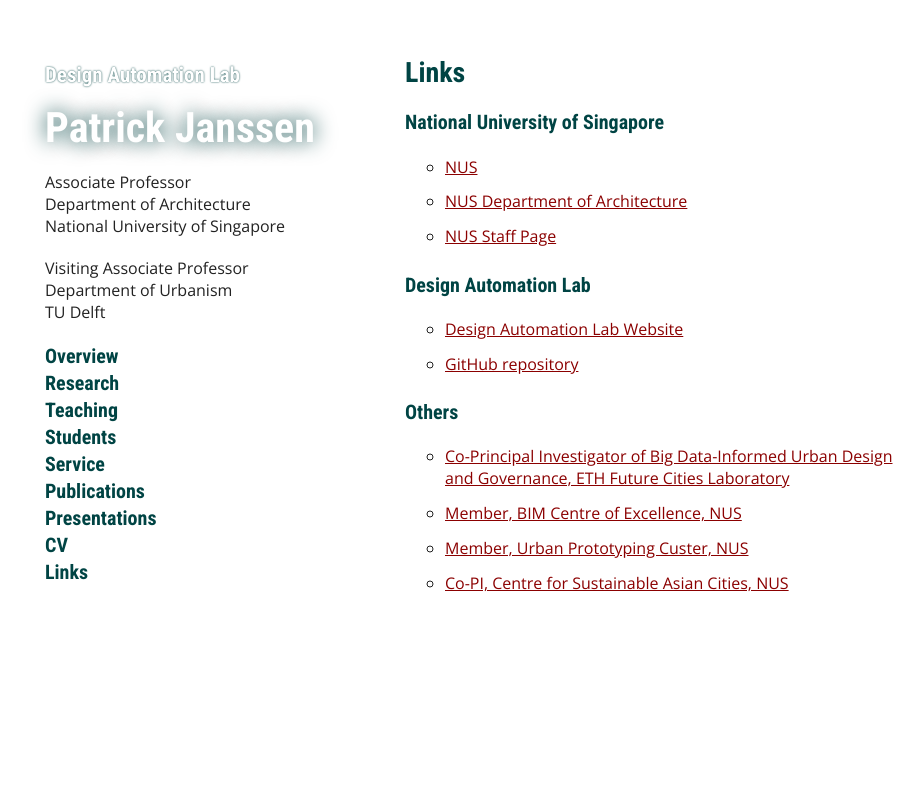
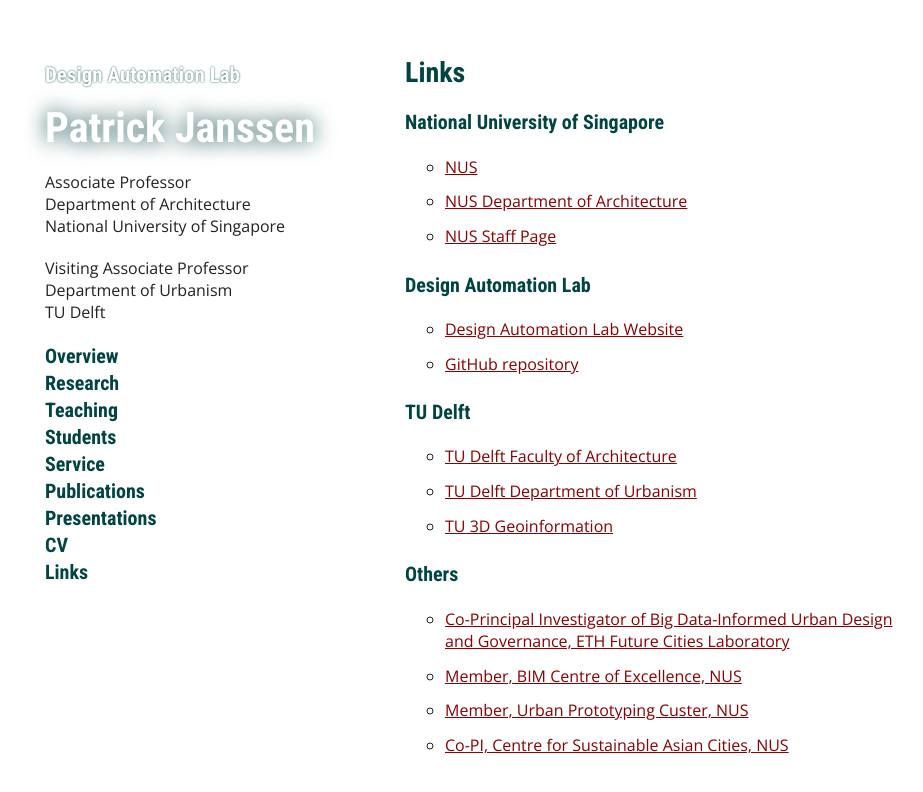
Before and after one commit to phtj/patrick-janssen, a Jekyll site: the page built from links.md, in a window 1280 px wide. Shown: the top 792 px of the page, without its empty margins (165-1088 px from the left). Built offline with Jekyll 4.4.1, drawn with Linux system fonts in a browser that asks for light colours; our own code applies the rules of GitHub Pages for plain Markdown files; a script that is not in the unit is left out.

Commit message:
TU Delft links

```diff
--- a/links.md
+++ b/links.md
@@ -12,6 +12,11 @@
 - [Design Automation Lab Website](http://design-automation.net)
 - [GitHub repository](https://github.com/phtj)
 
+## TU Delft
+- [TU Delft Faculty of Architecture](https://www.tudelft.nl/en/architecture-and-the-built-environment)
+- [TU Delft Department of Urbanism](https://www.tudelft.nl/en/architecture-and-the-built-environment/about-the-faculty/departments/urbanism/)
+- [TU 3D Geoinformation](https://3d.bk.tudelft.nl/)
+
 ## Others
 - [Co-Principal Investigator of Big Data-Informed Urban Design and Governance, ETH Future Cities Laboratory](http://www.fcl.ethz.ch/people/CoreTeam/PatrickJanssen.html)
 - [Member, BIM Centre of Excellence, NUS](http://www.sde.nus.edu.sg/bimcoe/)
```
